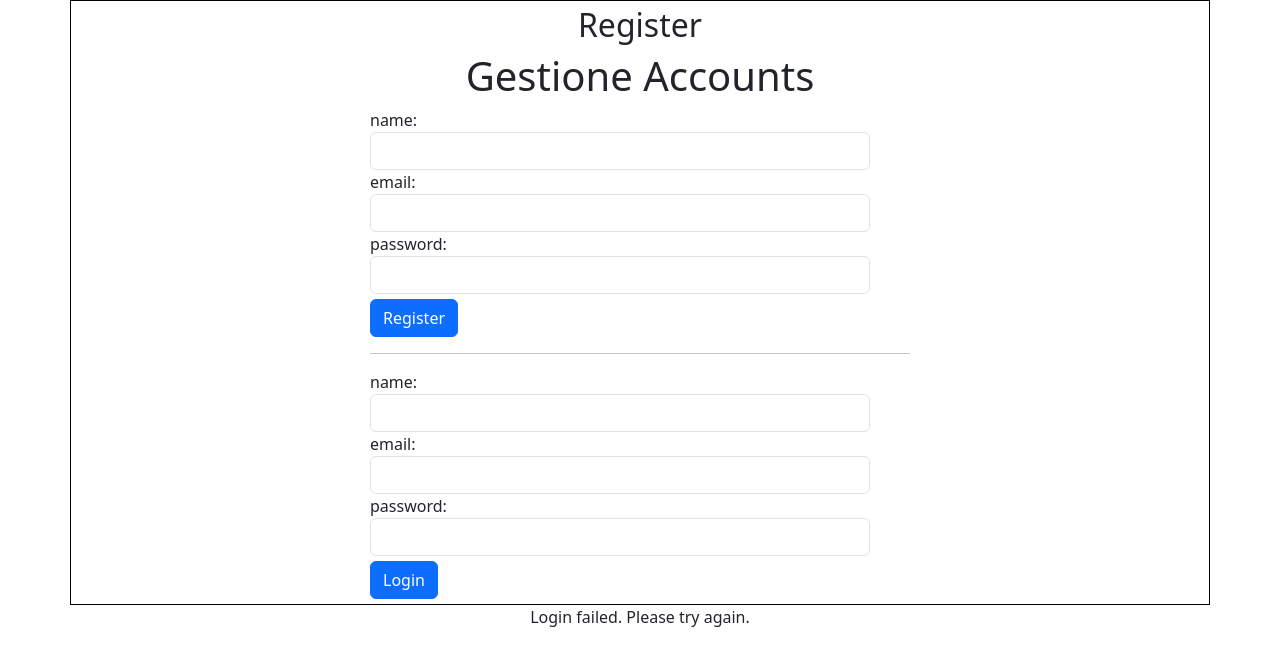
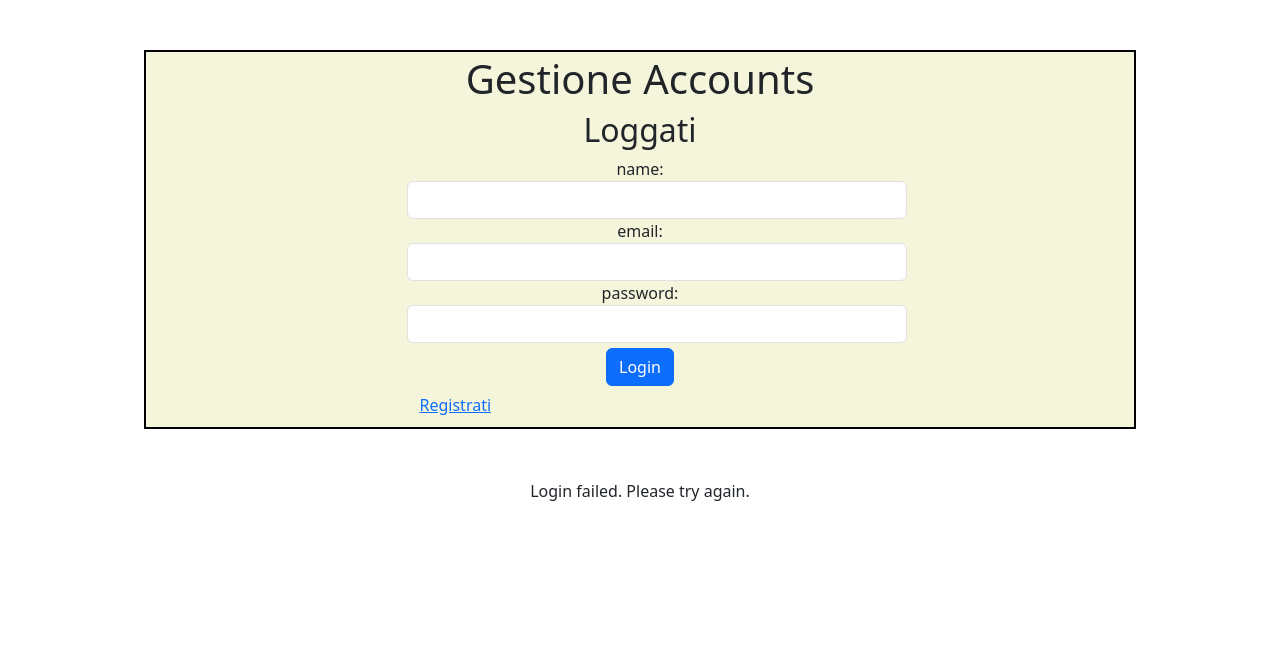
Before and after one commit to MattProLib1999Dev/GestioneAccounts, an Angular app: page / in a window 1280 px wide. Shown: the top 666 px of the page. Built offline with nearby package versions, Linux system fonts and the light colour scheme.

Commit message:
fix login

```diff
--- a/src/app/app.component.html
+++ b/src/app/app.component.html
@@ -2,25 +2,37 @@
 
 <div class="container">
 
-  <div class="row ca" style="border: 1px solid black; padding: 5px;">
+  <div class="container">
+    <div class="row ca" style="border: 2px solid black; padding: 3px; margin: 50px; background-color: beige;">
       <div class="col-md-6 offset-md-3">
-      <h2 style="text-align: center;">Register</h2>
+
         <h1 style="text-align: center;">{{ title }}</h1>
 
+        @if (!isRegistered) {
+          <h2 style="text-align: center;">Loggati</h2>
+          <form (ngSubmit)="login(registerDto)" style="text-align: center;">
             <div> name: <input [(ngModel)]="registerDto.name" class="form-control" style="width: 500px;" name="name"></div>
             <div> email: <input [(ngModel)]="registerDto.email" class="form-control" style="width: 500px;" name="email"></div>
             <div> password: <input [(ngModel)]="registerDto.password" class="form-control" style="width: 500px;" name="password"></div>
-      <button (click)="register(registerDto)" class="btn btn-primary" style="margin-top: 5px;">Register</button>
-      <hr />
-
-      <form>
+            <button class="btn btn-primary" style="margin-top: 5px;" type="submit">Login</button>
+          </form>
+          <button class="btn btn-link" (click)="toggleRegistrationForm()">Registrati</button>
+        } @else {
+          <h2 style="text-align: center;">Registrati</h2>
+          <form (ngSubmit)="register(registerDto)" style="text-align: center;">
             <div> name: <input [(ngModel)]="registerDto.name" class="form-control" style="width: 500px;" name="name"></div>
             <div> email: <input [(ngModel)]="registerDto.email" class="form-control" style="width: 500px;" name="email"></div>
             <div> password: <input [(ngModel)]="registerDto.password" class="form-control" style="width: 500px;" name="password"></div>
-        <button (click)="login(registerDto)" class="btn btn-primary" style="margin-top: 5px;" type="submit">Login</button>
+            <button type="submit" class="btn btn-primary" style="margin-top: 5px;">Registrati</button>
           </form>
+          <button class="btn btn-link" (click)="toggleRegistrationForm()">Torna al login</button>
+        }
+
       </div>
     </div>
+  </div>
+
+
 
   <!-- app.component.html -->
 
--- a/src/app/app.component.ts
+++ b/src/app/app.component.ts
@@ -1,4 +1,4 @@
-import { Component } from '@angular/core';
+import { Component, Inject, OnInit, PLATFORM_ID } from '@angular/core';
 import { Account } from './modal/account/account.component';
 import { AggiungiAccountComponent } from './modal/aggiungi-account/aggiungi-account.component';
 import { AggiungiValoreComponent } from './modal/aggiungi-valore/aggiungi-valore/aggiungi-valore.component';
@@ -7,7 +7,7 @@ import { Login } from './models/login';
 import { Register } from './models/register';
 import { AuthenticationService } from './services/authentication.service';
 import { FormsModule } from '@angular/forms';
-import { NgIf } from '@angular/common';
+import { isPlatformBrowser, NgIf } from '@angular/common';
 
 @Component({
   selector: 'app-root',
@@ -15,19 +15,34 @@ import { NgIf } from '@angular/common';
   standalone: true,
   imports: [Account, FormsModule],
 })
-export class AppComponent {
+export class AppComponent implements OnInit {
   title = 'Gestione Accounts';
   loginDto = new Login();
   registerDto = new Register();
   jwtAuth: JwtAuth = new JwtAuth();
   isLoggedIn: boolean = false;
+  isRegistered: boolean = false;
 
-  constructor(private authService: AuthenticationService) {}
+  constructor(
+    private authService: AuthenticationService,
+    @Inject(PLATFORM_ID) private platformId: Object // ⬅️ AGGIUNTO
+  ) {}
+
+  ngOnInit(): void {
+    if (isPlatformBrowser(this.platformId)) {
+      const token = localStorage.getItem('jwtToken');
+      if (token) {
+        this.isLoggedIn = true;
+        this.jwtAuth.token = token;
+      }
+    }
+  }
 
   register(registerDto: Register) {
     this.authService.register(registerDto).subscribe({
       next: (response) => {
         console.log('Registration successful', response);
+        this.isRegistered = false;
       },
       error: (error) => {
         console.error('Registration failed', error);
@@ -41,4 +56,8 @@ export class AppComponent {
       this.isLoggedIn = true;
     })
   }
+
+  toggleRegistrationForm(): void {
+    this.isRegistered = !this.isRegistered;
+  }
 }
--- a/src/app/modal/account/account.component.css
+++ b/src/app/modal/account/account.component.css
@@ -3,13 +3,14 @@
   top: -100px;
   left: 80%;
   transform: translateX(-50%);
-  animation: dropToRight 1.5s ease-out forwards;
+  transform: translateY(-10%);
+  animation: dropToRight ease-in-out 1s forwards;
 }
 
 @keyframes dropToRight {
   to {
-    top: 50%;
-    left: 80%;
+    top: 10%;
+    left: 90%;
     transform: translate(-50%, -50%);
   }
 }
@@ -24,4 +25,5 @@ img {
   width: 100px;
   height: 100px;
   object-fit: cover;
+  border-radius: 50px;
 }
--- a/src/app/modal/account/account.component.html
+++ b/src/app/modal/account/account.component.html
@@ -1,6 +1,6 @@
+<img src="assets/img/matt.jpg" class="animated-image" (animationend)="onAnimationEnd()" />
 <div class="container">
   <h2>Aggiungi un Account</h2>
-  <img src="assets/img/matt.jpg" class="animated-image" (animationend)="onAnimationEnd()" />
   <!-- Bottone per aprire la modale -->
   <button type="button" class="btn btn-primary" data-bs-toggle="modal" data-bs-target="#addAccountModal">
     +
```
Lines whose indentation alone changed are shown as unchanged.
